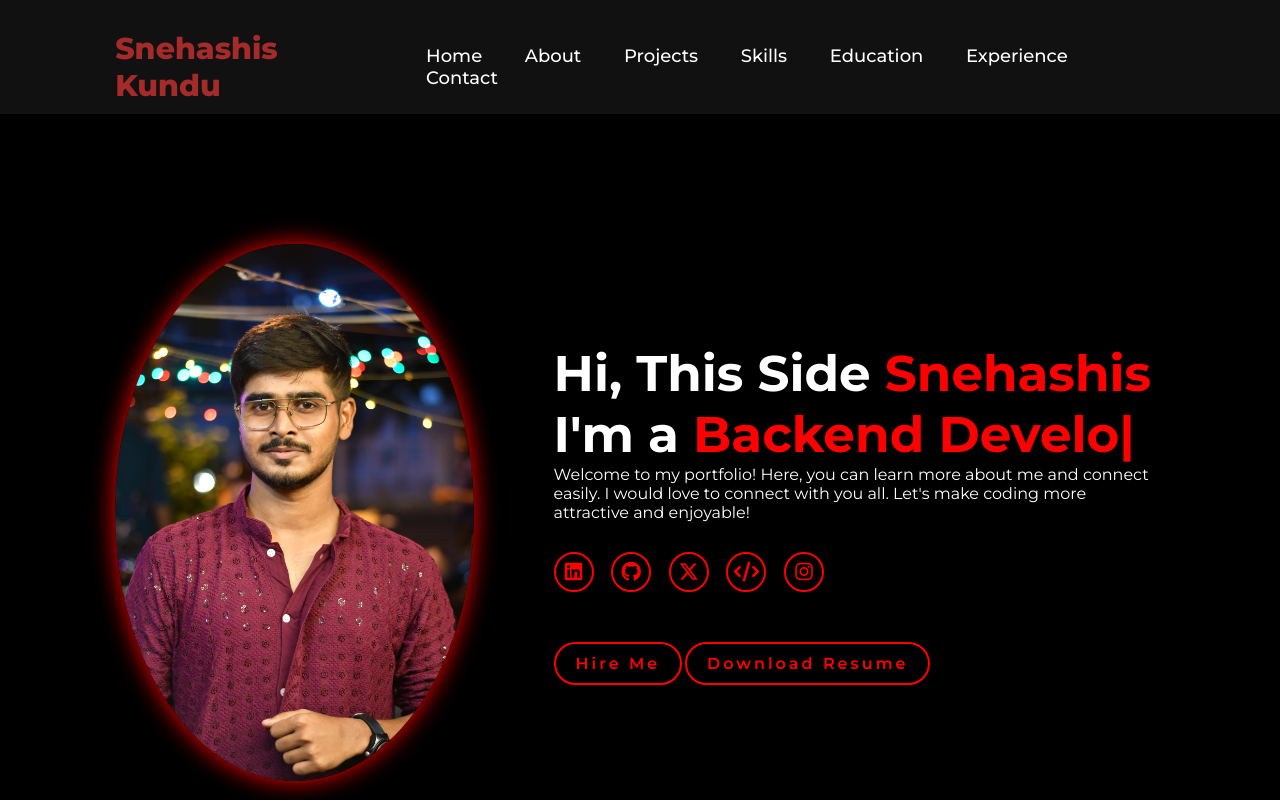
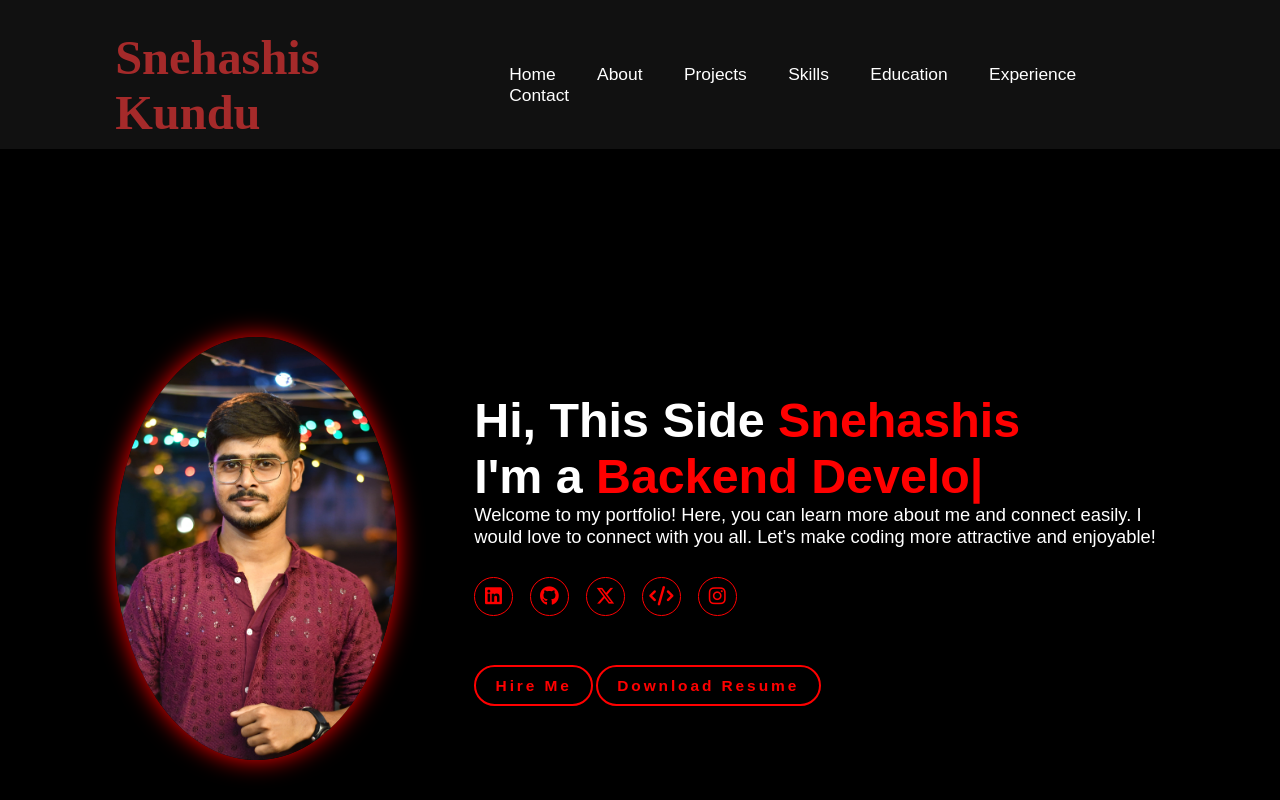
Before and after one commit to SnehashisKundu/Portfolio, a plain HTML site: page Portfolio/index.html in a window 1280 px wide. Shown: the top 800 px of the page. Drawn offline with nearby package versions, Linux system fonts and the light colour scheme.

Commit message:
Add files via upload

```diff
--- a/Portfolio/style.css
+++ b/Portfolio/style.css
@@ -8,11 +8,11 @@
     text-decoration: none;
     border: none;
     outline: none;
-    font-family: "Montserrat", sans-serif;
+    font-family: "Michroma", sans-serif;
 }
 
 html{
-    font-size: 62.5%;
+    font-size: 60.5%;
 }
 
 body{
@@ -39,11 +39,12 @@ header{
 }
 
 .logo{
-    font-size: 3rem;
+    font-size: 5rem;
     color: brown ;
-    font-weight: 800;
+    font-weight: 700;
     cursor: pointer;
     transition: 0.5s ease;
+    font-family:"Merriweather", serif;
 }
 
 .logo:hover{
@@ -91,7 +92,7 @@ nav a.active{
 
 
 
-@media (max-width: 995px) {
+@media (max-width: 778px) {
     nav{
         position: absolute;
         display: none;
@@ -153,7 +154,7 @@ span{
 }
 
 .home-content p{
-    font-size: 1.6rem;
+    font-size: 1.9rem;
 }
 
 
@@ -163,7 +164,7 @@ span{
 }
 
 .home-img img{
-    width: 28vw;
+    width: 22vw;
     height: auto;
     border-radius: 50%;
     box-shadow: 0 0 25px red;
```
